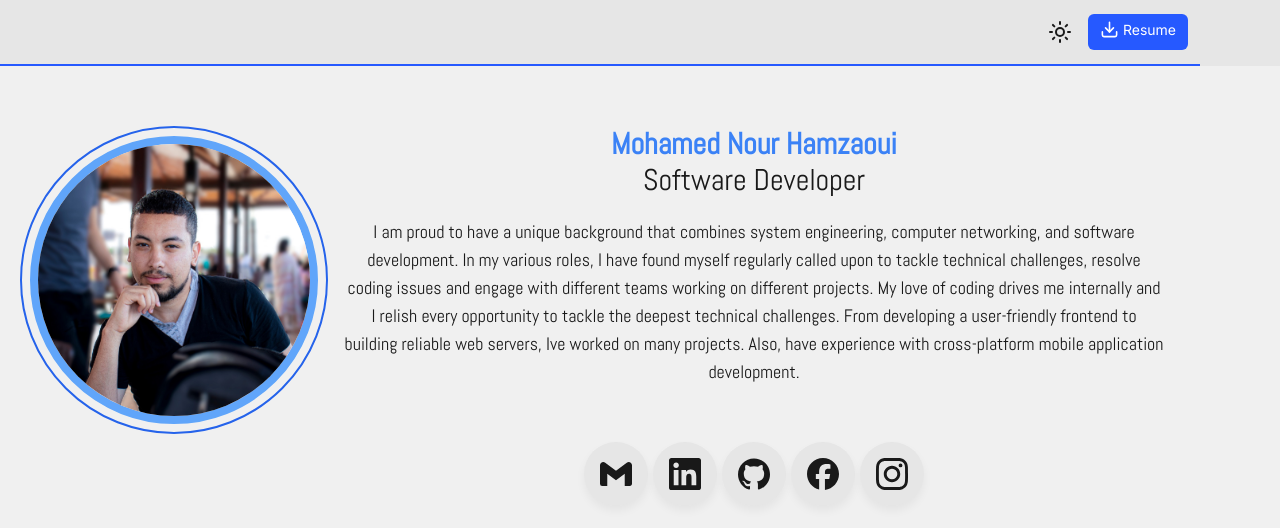
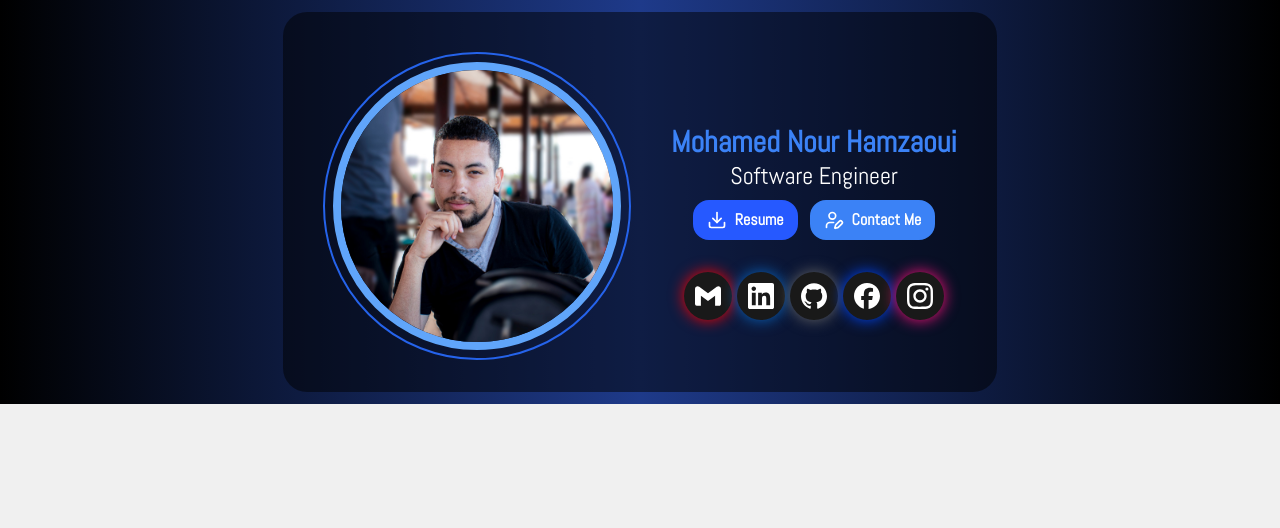
Before and after one commit to hamzaoui1225/hamzaoui1225.github.io, a Next.js app: page / in a window 1280 px wide. Shown: the top 528 px of the page. Built offline with nearby package versions, Linux system fonts and the light colour scheme.

Commit message:
Hamzaoui portfolio

```diff
--- a/app/globals.css
+++ b/app/globals.css
@@ -10,8 +10,12 @@
 [data-theme='dark'] {
   --background: 25,25,25;
   --foreground: 240,240,240;
-  --lighter-background: 40,40,40;
+  --lighter-background: 60,60,60;
 }
+
+/** {*/
+/*  border: 1px red solid;*/
+/*}*/
 
 body {
   color: rgb(var(--foreground));
--- a/app/page.tsx
+++ b/app/page.tsx
@@ -1,20 +1,28 @@
 
 import React from "react";
 import NavBar from "@/components/NavBar";
-import WelcomePage from "@/components/WelcomePage"
+import WelcomePage from "@/components/pages/WelcomePage"
+import AboutPage from "@/components/pages/AboutPage";
+
 
 export default function Home() {
 
 
     return (<div>
-            <div  className="separate-bg sticky top-0">
-
-                <div className="flex justify-end max-w-[1200px] border-primary border-b-2">
-                    <NavBar/>
+            {/*<div*/}
+            {/*    // className="separate-bg sticky top-0"*/}
+            {/*>*/}
+            {/*    <div className="border-primary border-b-2">*/}
+            {/*        <NavBar/>*/}
+            {/*    </div>*/}
+            {/*</div>*/}
+            <div className="flex justify-center bg-gradient-to-r from-black via-blue-900 to-black">
+                <div className=" bg-black bg-opacity-50 mt-3 mb-3 pr-10 pl-10 rounded-3xl">
+                    <WelcomePage/>
                 </div>
             </div>
-            <div className="max-w-[1200px] pl-5 pr-5 mt-10">
-                <WelcomePage/>
+            <div>
+                <AboutPage />
             </div>
         </div>
     );
--- a/components/NavBar.tsx
+++ b/components/NavBar.tsx
@@ -1,6 +1,6 @@
 'use client';
 
-import {DownloadIcon, MoonIcon, SunIcon} from "lucide-react";
+import {DownloadIcon, Menu, MoonIcon, SunIcon} from "lucide-react";
 import React, {useEffect, useState} from "react";
 import {useTheme} from "next-themes";
 
@@ -9,22 +9,27 @@ export default function NavBar() {
     const theme = useTheme();
     const [darkTheme, setDarkTheme] = useState<boolean>(false);
 
-    useEffect(()=> { setDarkTheme(theme.theme == 'dark'); }, [theme.theme]);
+    useEffect(() => {
+        setDarkTheme(theme.theme == 'dark');
+    }, [theme.theme]);
     const switchTheme = () => {
         theme.setTheme(theme.theme == 'dark' ? 'light' : 'dark');
     }
 
-    return (<div><div className={`h-16 flex justify-end pr-3`}>
-            <div className="flex items-center gap-4">
+    return (<div className="flex justify-between ">
+            <div className="flex items-center pl-3 invisible sm:visible">
                 <button onClick={switchTheme}>
-                    {darkTheme ? <MoonIcon/> : <SunIcon/>}
-                </button>
-                <button className="flex gap-1 content-center bg-primary pr-3 pl-3 pt-1.5 pb-1.5 h-9 text-sm rounded-md text-white hover:bg-primary-hover">
-                    <DownloadIcon size={19}/> Resume
+                    <Menu/>
                 </button>
             </div>
+            <div className={`h-12 flex justify-end pr-3`}>
+                <div className="flex items-center">
+                    <button onClick={switchTheme}>
+                        {darkTheme ? <MoonIcon/> : <SunIcon/>}
+                    </button>
+                </div>
+            </div>
         </div>
-    </div>
     );
 }
 
--- a/components/SocialButtons.tsx
+++ b/components/SocialButtons.tsx
@@ -14,7 +14,7 @@ export default function SocialButton({link, color, children, delay}: {
     return (
         <Link href={link}>
             <motion.div
-                initial={ {y: 100 , opacity: 0} }
+                initial={ {y: -100 , opacity: 0} }
                 whileInView={ {y: 0 , opacity: 1} }
                 transition={{ delay: delay }}
                 style={{
--- a/components/SocialMediaSection.tsx
+++ b/components/SocialMediaSection.tsx
@@ -4,7 +4,7 @@ import {FacebookSVG, GitHubSVG, GmailSVG, InstagramSVG, LinkedInSVG} from "@/ui/
 
 export default function SocialMediaSection() {
 
-    return (<div className="flex gap-[5px] justify-center pt-6">
+    return (<div className="flex gap-[5px] justify-center">
         <SocialButton delay={0.25} link={"mailto:hamzaoui1225@gmail.com"} color={"red"}>
             <GmailSVG/>
         </SocialButton>
--- a/components/WelcomePage.tsx
+++ /dev/null
@@ -1,34 +0,0 @@
-'use client';
-import {abel} from "@/ui/fonts";
-import Image from "next/image";
-import { motion } from "framer-motion"
-import SocialMediaSection from "@/components/SocialMediaSection";
-
-export default function WelcomePage() {
-    return <div className={`${abel.className} flex sm:flex-col `}>
-        <motion.div initial={ {x: -100 , opacity: 0} }
-                    animate={ {x: 0 , opacity: 1} }
-                    transition={{ delay: 0.5 }}
-        >
-            <div className="flex justify-center mt-5">
-                <div className="border-2 rounded-full p-2 border-blue-600">
-                    <div className="w-72 h-72 overflow-hidden border-8 border-blue-400 rounded-full">
-                        <Image width={72} height={72} className="w-72 h-72" src="/hamzaoui.jpg" alt="hamzaoui"/>
-                    </div>
-                </div>
-            </div>
-        </motion.div>
-        <div className="w-full">
-            <div className="flex flex-col text-center justify-center pt-5">
-                <span className="text-3xl text-blue-500 font-extrabold">Mohamed Nour Hamzaoui</span>
-                <span className="text-3xl font-extralight">Software Developer</span>
-            </div>
-            <div className="flex flex-col text-center justify-center pt-5 ">
-                <span className=" text-lg font-extralight pr-4 pl-4">I am proud to have a unique background that combines system engineering, computer networking, and software development. In my various roles, I have found myself regularly called upon to tackle technical challenges, resolve coding issues and engage with different teams working on different projects. My love of coding drives me internally and I relish every opportunity to tackle the deepest technical challenges. From developing a user-friendly frontend to building reliable web servers, Ive worked on many projects. Also, have experience with cross-platform mobile application development.</span>
-            </div>
-            <div className="p-8 lg:p-1">
-                <SocialMediaSection/>
-            </div>
-        </div>
-    </div>;
-}
--- /dev/null
+++ b/components/pages/AboutPage.tsx
@@ -0,0 +1,3 @@
+export default function AboutPage() {
+    return null;
+}
--- /dev/null
+++ b/components/pages/WelcomePage.tsx
@@ -0,0 +1,50 @@
+'use client';
+import {abel} from "@/ui/fonts";
+import Image from "next/image";
+import {motion} from "framer-motion"
+import SocialMediaSection from "@/components/SocialMediaSection";
+import {DownloadIcon, UserPen} from "lucide-react";
+import React from "react";
+
+export default function WelcomePage() {
+
+    return <div className={`${abel.className} flex gap-10 pt-10 md:pt-5 md:gap-2 sm:pt-3 sm:flex-col sm:gap-0 pb-8`}>
+        <motion.div initial={{x: -100, opacity: 0}}
+                    animate={{x: 0, opacity: 1}}
+                    transition={{delay: 0.5}}>
+            <div className="flex justify-center ">
+                <div className="border-2 rounded-full p-2 border-blue-600">
+                    <div className="w-72 h-72 overflow-hidden border-8 border-blue-400 rounded-full">
+                        <Image width={72} height={72} className="w-72 h-72" src="/hamzaoui.jpg" alt="hamzaoui"/>
+                    </div>
+                </div>
+            </div>
+        </motion.div>
+
+        <motion.div initial={{x: 100, opacity: 0}}
+                    animate={{x: 0, opacity: 1}}
+                    transition={{delay: 0.5}} className="flex flex-col text-center justify-center pt-8">
+            <span className="text-3xl text-blue-500 font-extrabold">Mohamed Nour Hamzaoui</span>
+            <span className="text-2xl text-white font-extralight">Software Engineer</span>
+            <div className="pt-2 pb-2 space-x-3">
+                <button
+                    className="border-primary border-2 bg-primary pr-3 pl-3 pt-1.5 pb-1.5 rounded-2xl hover:bg-primary-hover">
+                    <div className="flex gap-2 items-center justify-center text-white">
+                        <DownloadIcon size={20}/>
+                        <h1 className="font-extrabold text-white text-md">Resume</h1>
+                    </div>
+                </button>
+                <button
+                    className="bg-blue-500 border-blue-500 border-2 pr-3 pl-3 pt-1.5 pb-1.5 rounded-2xl text-white hover:bg-primary-hover">
+                    <div className="flex gap-2 items-center justify-center">
+                        <UserPen size={20}/>
+                        <h1 className="font-extrabold text-md">Contact Me</h1>
+                    </div>
+                </button>
+            </div>
+            <div className="mt-6">
+                <SocialMediaSection/>
+            </div>
+        </motion.div>
+    </div>;
+}
--- a/styles/SocialButton.css
+++ b/styles/SocialButton.css
@@ -1,15 +1,15 @@
 .animation-button {
-    background-color: rgb(var(--lighter-background));
-    fill: rgb(var(--foreground));
-    padding: 1em;
+    background-color: rgb(25,25,25);
+    fill: rgb(255,255,255);
+    padding: 11px;
     border-radius: 50%;
-    height: 64px;
-    width: 64px;
+    height: 48px;
+    width: 48px;
     box-sizing: border-box;
     flex-shrink: 0;
     display: grid;
     place-items: center;
-    box-shadow: 0 5px 10px rgba(0, 0, 0, 0.05);
+    box-shadow: 0 0 15px var(--color-backgroud);
 }
 
 
```
Also changed, not shown: styles/SideBar.css (added).
